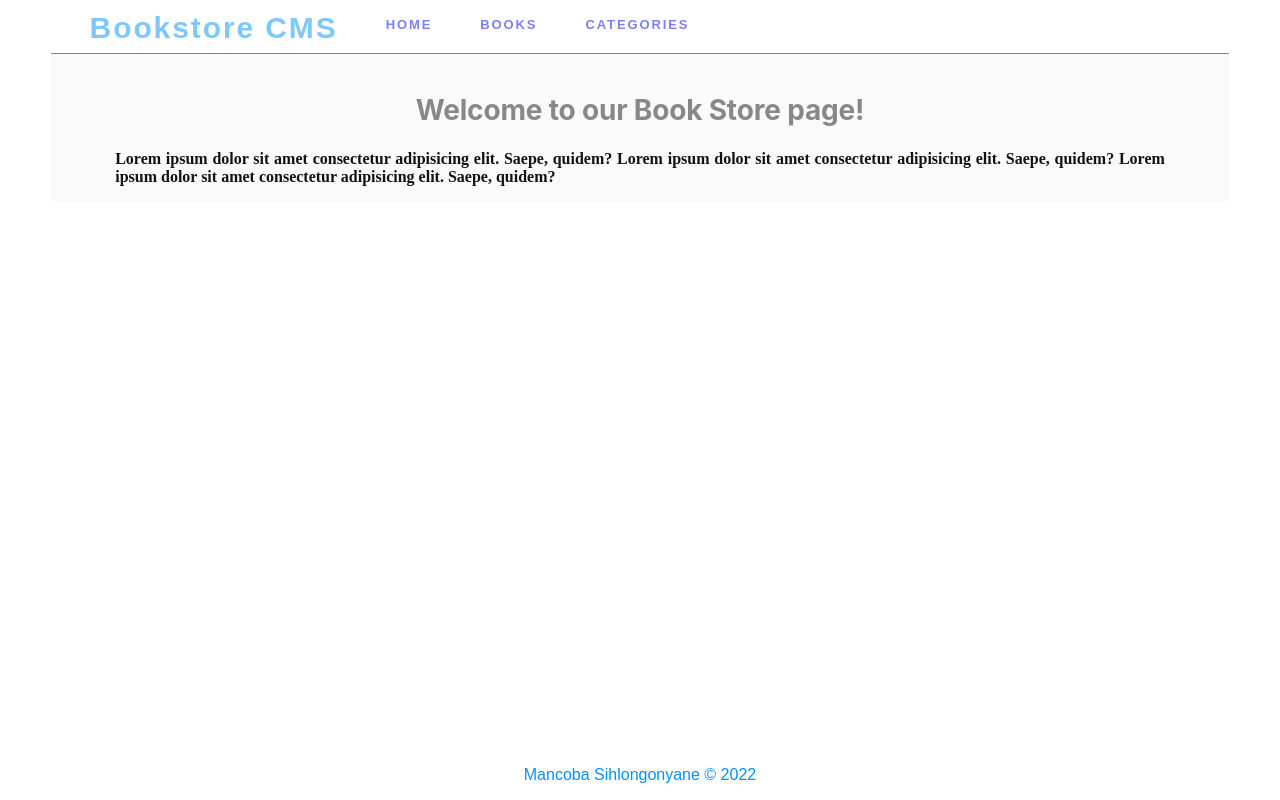
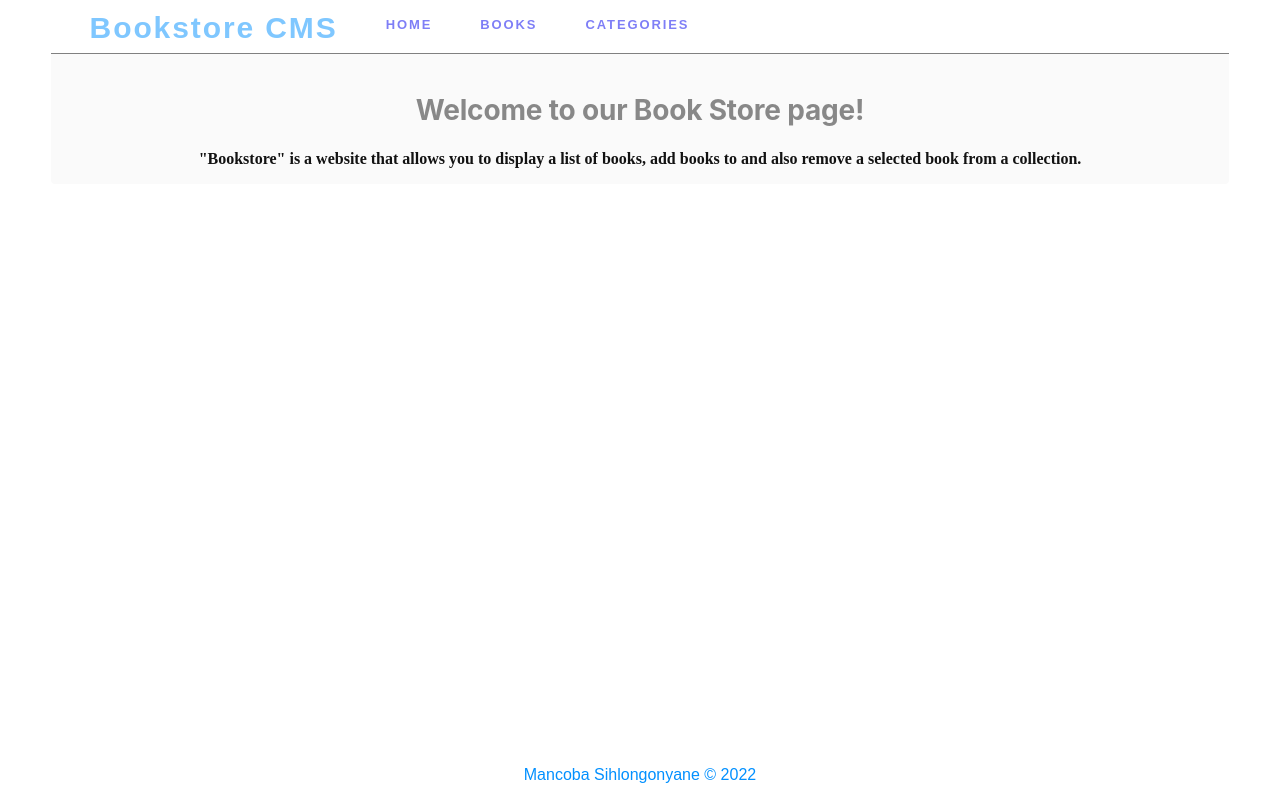
Before and after one commit to manq2010/react-redux-bookstore, a React (Create React App) app: page / in a window 1280 px wide. Built offline with nearby package versions, Linux system fonts and the light colour scheme.

Commit message:
Update homepage intro section

```diff
--- a/src/pages/HomePage.jsx
+++ b/src/pages/HomePage.jsx
@@ -34,9 +34,8 @@ const HomePage = () => (
 
     <HomeHeader>Welcome to our Book Store page!</HomeHeader>
     <ParagraphHome>
-      Lorem ipsum dolor sit amet consectetur adipisicing elit. Saepe, quidem?
-      Lorem ipsum dolor sit amet consectetur adipisicing elit. Saepe, quidem?
-      Lorem ipsum dolor sit amet consectetur adipisicing elit. Saepe, quidem?
+      &quot;Bookstore&quot; is a website that allows you to display a list of books, add books to
+      and also remove a selected book from a collection.
     </ParagraphHome>
 
   </HomeWrapper>
```
